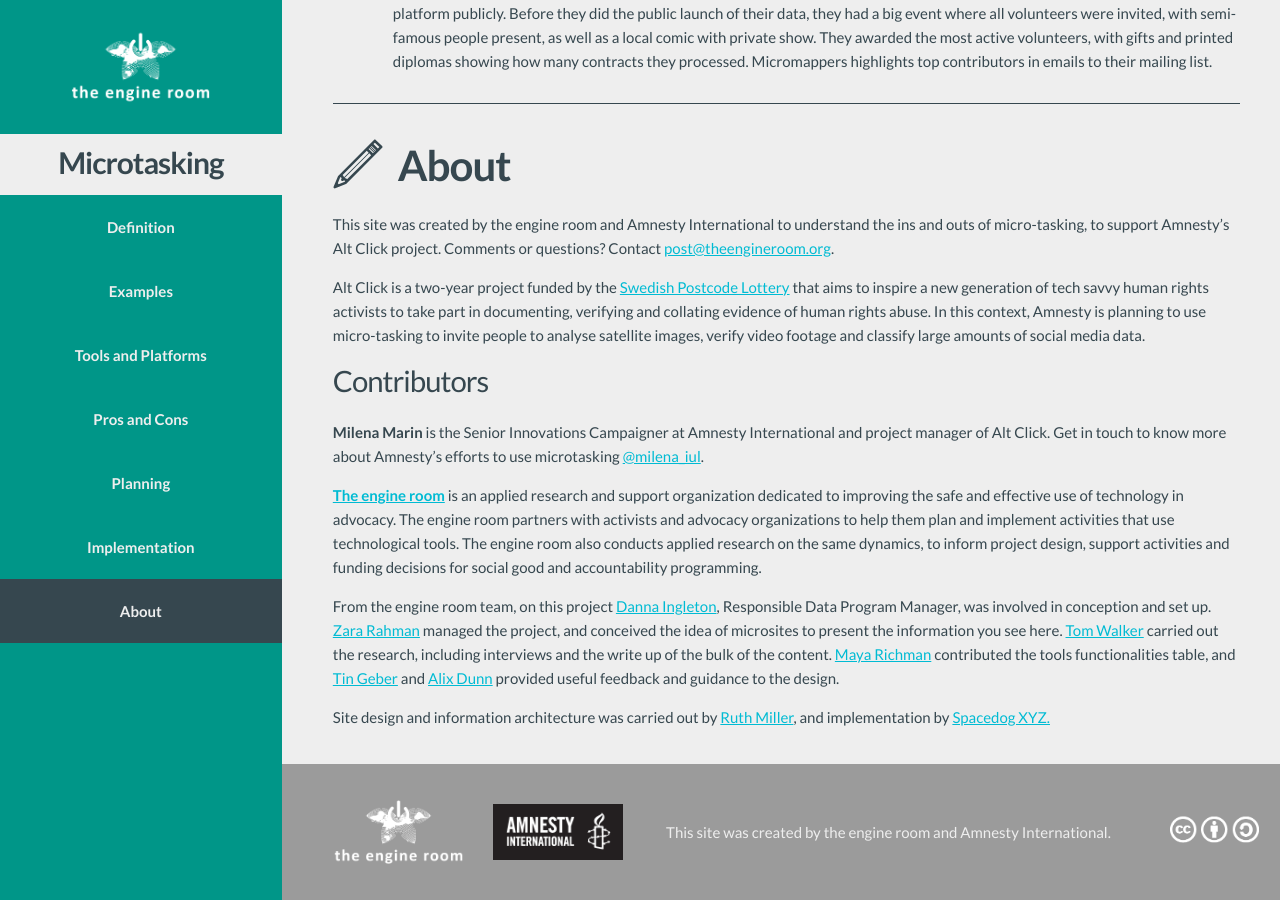
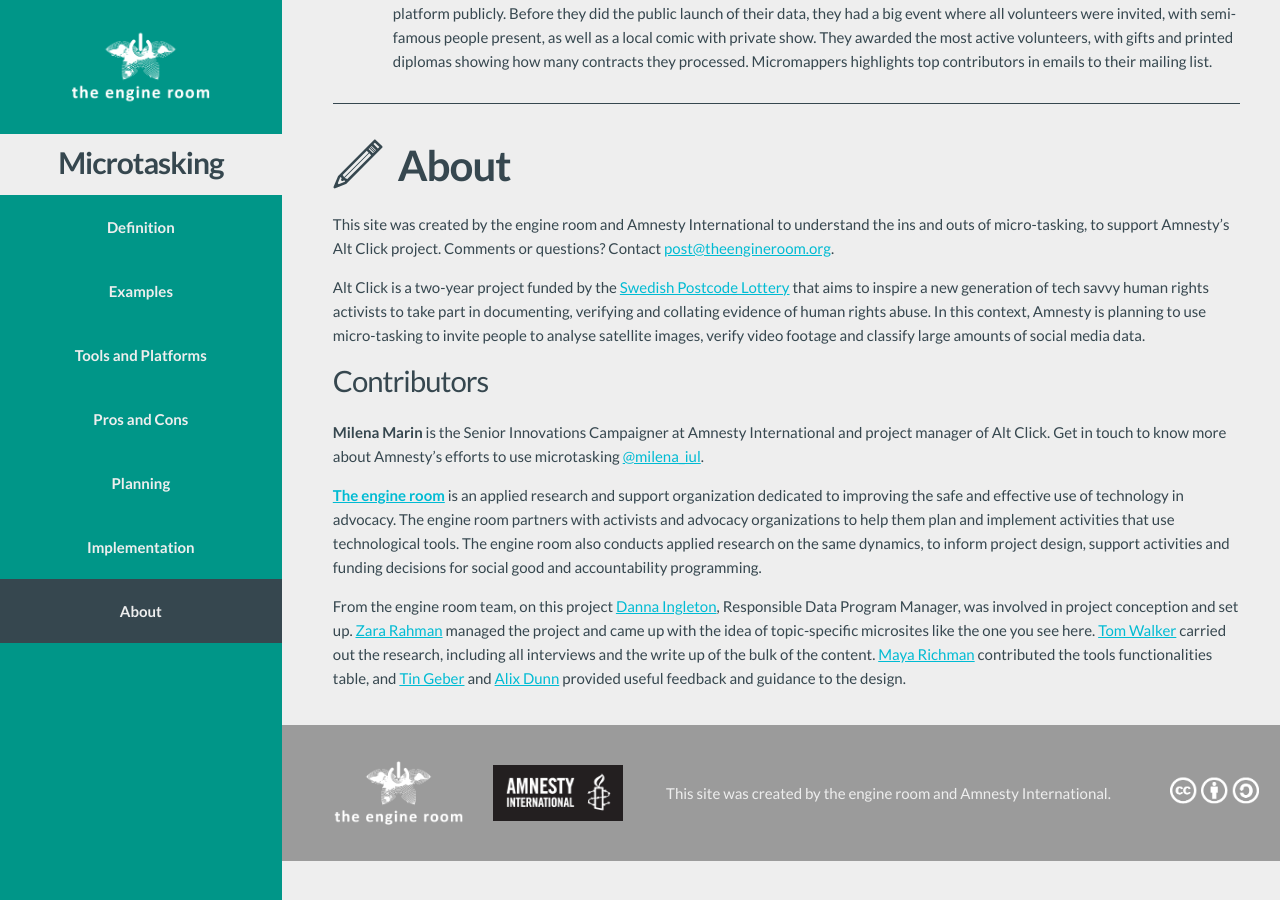
Before and after one commit to the-engine-room/library, a Jekyll site: the page built from _posts/2015-12-07-microtasking.md, in a window 1280 px wide and 900 px high, scrolled down 10382 px. Built offline with Jekyll 4.4.1, drawn with Linux system fonts in a browser that asks for light colours; nearby versions of some CDN libraries; comment, search, counter and statistics services are not loaded.

Commit message:
Modify acknowledgements on the site

```diff
--- a/_posts/2015-12-07-microtasking.md
+++ b/_posts/2015-12-07-microtasking.md
@@ -225,6 +225,4 @@ __Milena Marin__ is the Senior Innovations Campaigner at Amnesty International a
 
 __[The engine room](//theengineroom.org)__ is an applied research and support organization dedicated to improving the safe and effective use of technology in advocacy. The engine room partners with activists and advocacy organizations to help them plan and implement activities that use technological tools. The engine room also conducts applied research on the same dynamics, to inform project design, support activities and funding decisions for social good and accountability programming.
 
-From the engine room team, on this project [Danna Ingleton](https://www.theengineroom.org/our_team/danna-ingleton/), Responsible Data Program Manager, was involved in conception and set up. [Zara Rahman](https://www.theengineroom.org/our_team/zara-rahman/) managed the project, and conceived the idea of microsites to present the information you see here. [Tom Walker](https://www.theengineroom.org/our_team/tom-walker/) carried out the research, including interviews and the write up of the bulk of the content. [Maya Richman](https://www.theengineroom.org/our_team/maya-richman/) contributed the tools functionalities table, and [Tin Geber](https://www.theengineroom.org/our_team/tin-geber/) and [Alix Dunn](https://www.theengineroom.org/our_team/alix-dunn/) provided useful feedback and guidance to the design.
-
-Site design and information architecture was carried out by [Ruth Miller](http://ruthmiller.net/), and implementation by [Spacedog XYZ.](http://www.spacedog.xyz/about/)
+From the engine room team, on this project [Danna Ingleton](https://www.theengineroom.org/our_team/danna-ingleton/), Responsible Data Program Manager, was involved in project conception and set up. [Zara Rahman](https://www.theengineroom.org/our_team/zara-rahman/) managed the project and came up with the idea of topic-specific microsites like the one you see here. [Tom Walker](https://www.theengineroom.org/our_team/tom-walker/) carried out the research, including all interviews and the write up of the bulk of the content. [Maya Richman](https://www.theengineroom.org/our_team/maya-richman/) contributed the tools functionalities table, and [Tin Geber](https://www.theengineroom.org/our_team/tin-geber/) and [Alix Dunn](https://www.theengineroom.org/our_team/alix-dunn/) provided useful feedback and guidance to the design.
```
